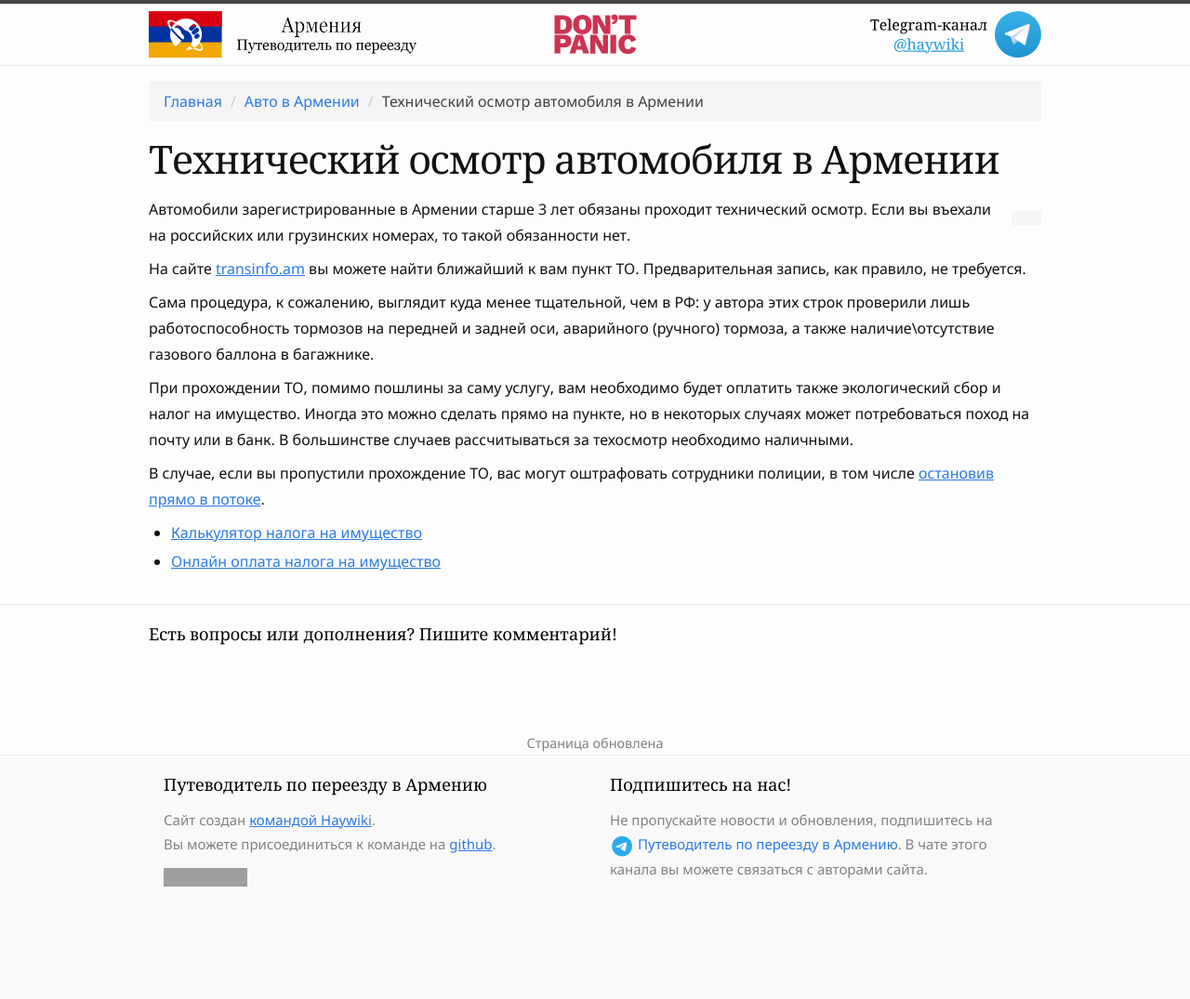
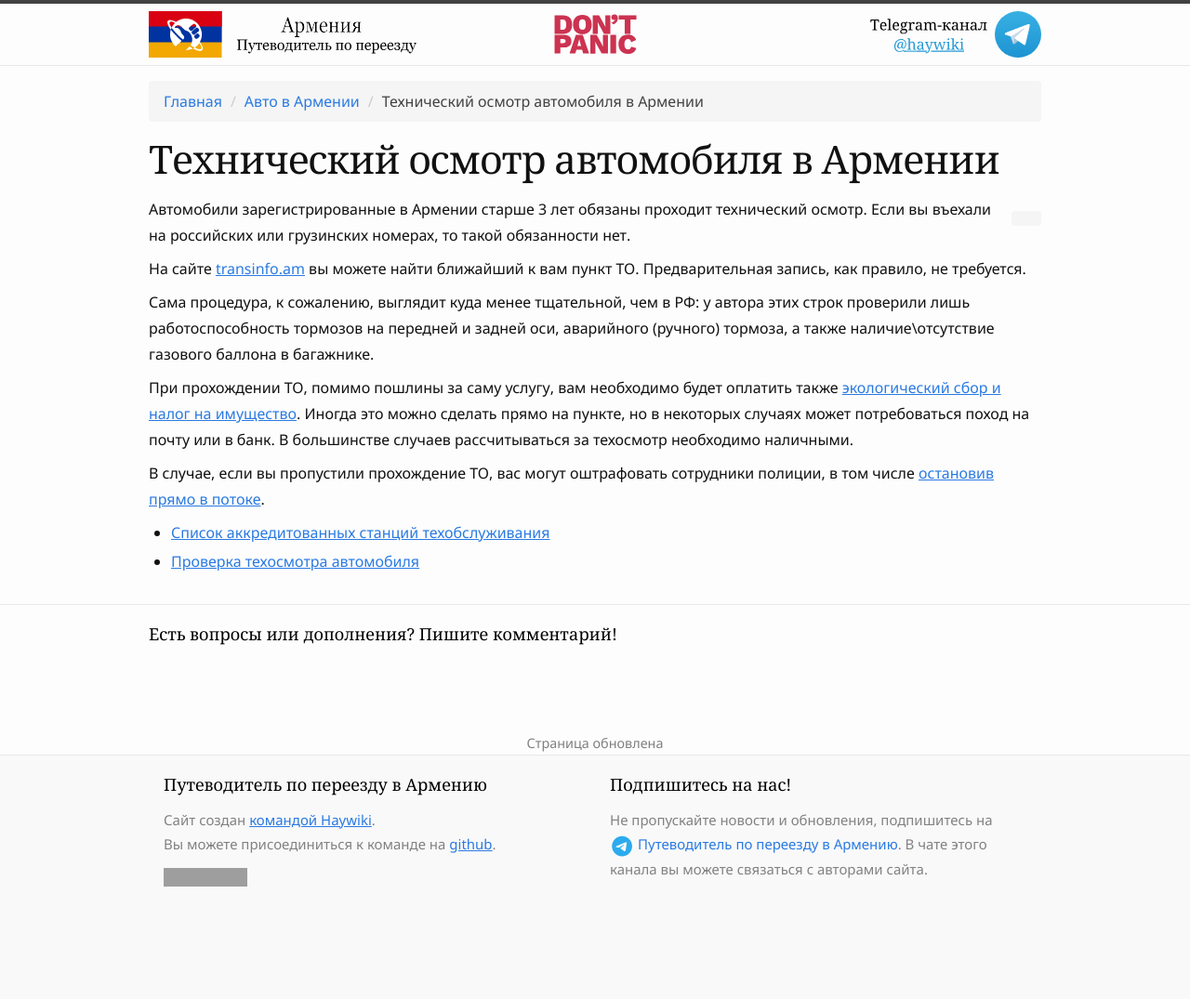
Before and after one commit to haywiki/haywiki.github.io, a Jekyll site: the page built from drive/inspection.md, in a window 1280 px wide. Shown: the whole page at 93% size. Built offline with Jekyll 4.4.1, drawn with Linux system fonts in a browser that asks for light colours; nearby versions of some CDN libraries; a script that is not in the unit is left out; grey boxes are pictures that could not be loaded.

Commit message:
уточнены разделы про ТО и налоги на авто

```diff
--- a/drive/inspection.md
+++ b/drive/inspection.md
@@ -11,9 +11,9 @@ parent_url: /drive/
 
 Сама процедура, к сожалению, выглядит куда менее тщательной, чем в РФ: у автора этих строк проверили лишь работоспособность тормозов на передней и задней оси, аварийного (ручного) тормоза, а также наличие\отсутствие газового баллона в багажнике.
 
-При прохождении ТО, помимо пошлины за саму услугу, вам необходимо будет оплатить также экологический сбор и налог на имущество. Иногда это можно сделать прямо на пункте, но в некоторых случаях может потребоваться поход на почту или в банк. В большинстве случаев рассчитываться за техосмотр необходимо наличными.
+При прохождении ТО, помимо пошлины за саму услугу, вам необходимо будет оплатить также [экологический сбор и налог на имущество](taxes.md). Иногда это можно сделать прямо на пункте, но в некоторых случаях может потребоваться поход на почту или в банк. В большинстве случаев рассчитываться за техосмотр необходимо наличными.
 
 В случае, если вы пропустили прохождение ТО, вас могут оштрафовать сотрудники полиции, в том числе [остановив прямо в потоке](https://t.me/am_autoclub/12043).
 
-- [Калькулятор налога на имущество](https://triple-c.am/ru/calculators/car-tax/)
-- [Онлайн оплата налога на имущество](https://pay.e-community.am/ru/tax-search)
+- [Список аккредитованных станций техобслуживания](https://inspect.am/stations)
+- [Проверка техосмотра автомобиля](https://inspect.am/)
```
Also changed, not shown: drive/index.md (+1 -1 lines), drive/taxes.md (added, +23 -0 lines), assets/drive/ecotax-table.png (added).
